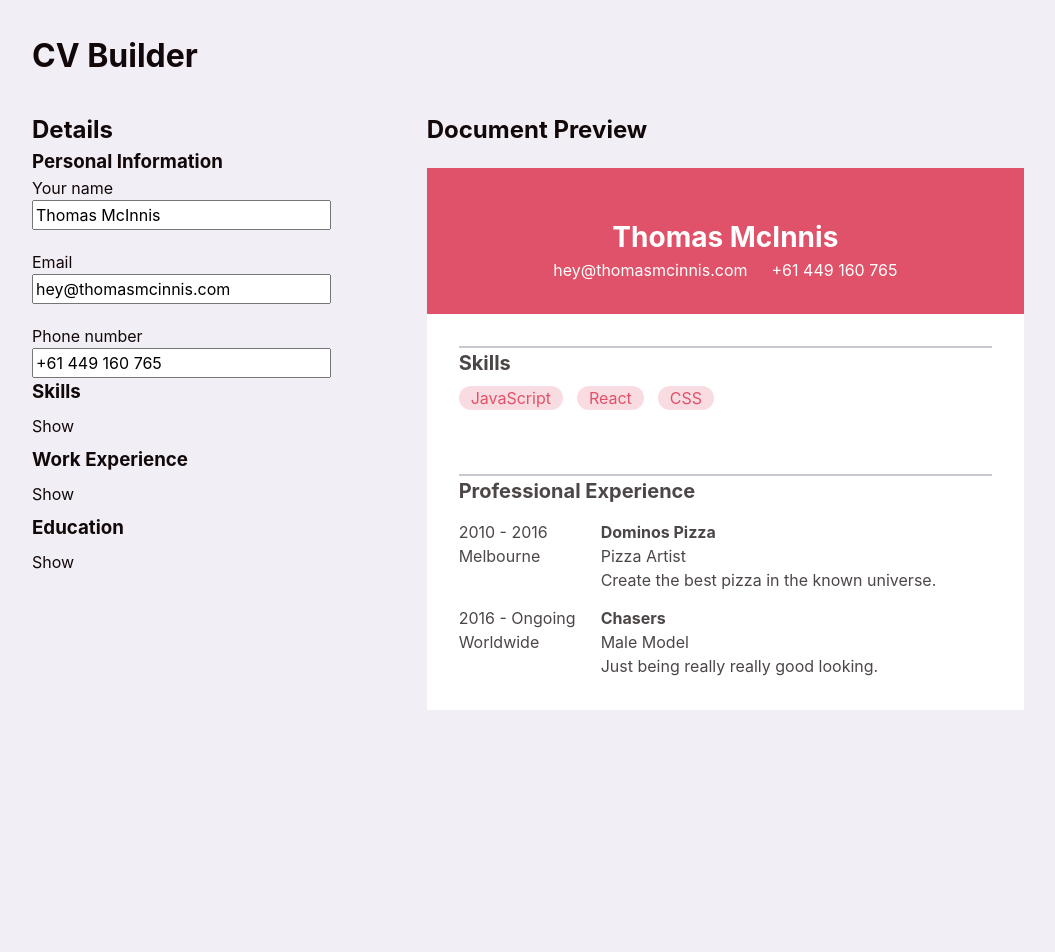
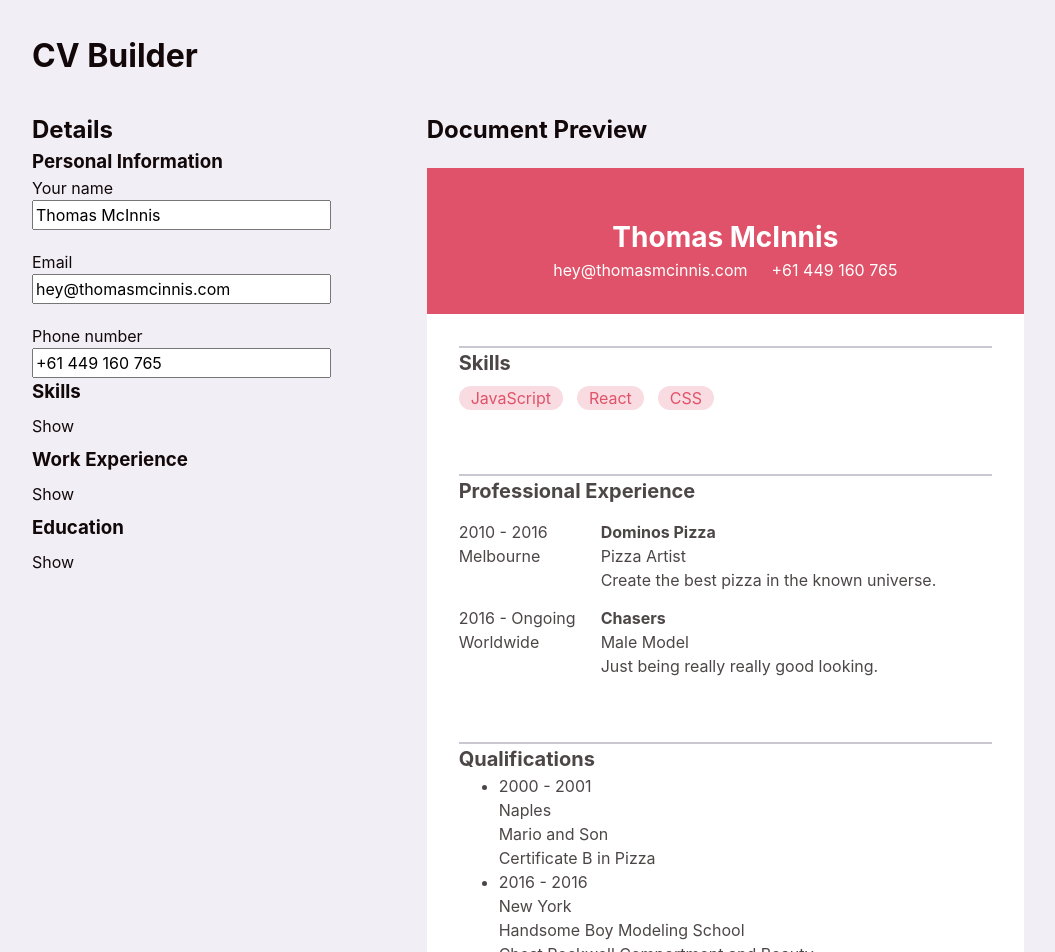
Before and after one commit to thomasmcinnis/odin-cv, a React (Vite) app: page / in a window 1280 px wide. Shown: the top 952 px of the page, without its empty margins (112-1167 px from the left). Before the commit the page ends 800 px from the top, so only its background shows below. Built offline with nearby package versions, Linux system fonts and the light colour scheme.

Commit message:
Add education form and preview

```diff
--- a/src/App.jsx
+++ b/src/App.jsx
@@ -2,12 +2,13 @@ import { useState } from "react";
 
 import Panel from "./components/panel";
 import { PersonalInfoForm, SkillsForm } from "./components/form";
-import { Preview, HeaderSection, SkillsSection, RolesSection } from "./components/preview";
+import { Preview, HeaderSection, SkillsSection, RolesSection, EducationSection } from "./components/preview";
 
 import { RolesForm } from "./components/form-roles";
 import { initialRoles } from "./model/roles";
 
 import { EducationForm } from "./components/form-education";
+import { initialCourses } from "./model/courses";
 
 const initialDetails = {
     name: 'Thomas McInnis',
@@ -25,7 +26,7 @@ function App() {
     const [person, setPerson] = useState(initialDetails)
     const [skills, setSkills] = useState(initialSkills)
     const [roles, setRoles] = useState(initialRoles);
-    const [education, setEducation] = useState([]);
+    const [education, setEducation] = useState(initialCourses);
     const [activeIndex, setActiveIndex] = useState(0);
 
     return (
@@ -69,6 +70,7 @@ function App() {
                     <HeaderSection person={person} />
                     <SkillsSection skills={skills} />
                     <RolesSection roles={roles} />
+                    <EducationSection courses={education} />
                 </Preview>
             </main>
         </>
--- a/src/components/form-education.jsx
+++ b/src/components/form-education.jsx
@@ -1,8 +1,87 @@
+import { useState } from "react";
+import { createCourse } from "../model/courses";
+
+const formFields = [
+    { name: 'title', prettyName: 'Certification', type: 'text', required: true, },
+    { name: 'school', prettyName: 'School', type: 'text', required: true, },
+    { name: 'location', prettyName: 'Location', type: 'text', required: true, },
+    { name: 'startYear', prettyName: 'Start Date', type: 'text', required: true, },
+    { name: 'endYear', prettyName: 'End Date', type: 'text', required: true, },
+]
+
+const initialState = {
+    title: '',
+    school: '',
+    location: '',
+    startYear: '',
+    endYear: '',
+}
 
 export function EducationForm({ education, setEducation }) {
+    const [course, setCourse] = useState(initialState)
+
+    function handleChange(e) {
+        setCourse({
+            ...course,
+            [e.target.name]: e.target.value
+        });
+    }
+
+    function handleSubmit(e) {
+        e.preventDefault();
+        setEducation([
+            ...education,
+            createCourse(course)
+        ]);
+        setCourse(initialState);
+    }
+
+    function handleDelete(e, id) {
+        e.preventDefault();
+        setEducation(education.filter(c => c.id !== id));
+    }
+
+    function handleEdit(e, course) {
+        e.preventDefault();
+        setCourse(course);
+        setEducation(education.filter(c => c.id !== course.id));
+    }
+
+    // Add function to edit
+    // should grab the id of the item, set that item from roles
+    // to role, and delete it from roles
+    // Need to display a list of roles below with a delete and edit button
+
     return (
-        <form>
-            <h3>Education</h3>
-        </form>
+        <div>
+            <form>
+                {formFields.map((field) => (
+                    <div key={field.name}>
+                        <label htmlFor={field.name}>{field.prettyName}</label>
+                        <input
+                            type={field.type}
+                            name={field.name}
+                            id={field.name}
+                            value={course[field.name]}
+                            onChange={e => handleChange(e)}
+                            required={field.required}
+                        />
+                    </div>
+                ))}
+                <button onClick={e => handleSubmit(e)}
+                >Add</button>
+            </form>
+            <ul>
+                {education && education.map(course => (
+                    <li key={course.id}>
+                        {course.title}
+                        <button onClick={e => handleDelete(e, course.id)}
+                        >Delete</button>
+                        <button onClick={e => handleEdit(e, course)}
+                        >Edit</button>
+                    </li>
+                ))}
+            </ul>
+        </div>
     )
 }
--- a/src/components/form-roles.jsx
+++ b/src/components/form-roles.jsx
@@ -26,10 +26,36 @@ export function RolesForm({ roles, setRoles }) {
         setRole({
             ...role,
             [e.target.name]: e.target.value
-        })
+        });
     }
 
+    function handleSubmit(e) {
+        e.preventDefault();
+        setRoles([
+            ...roles,
+            createRole(role)
+        ]);
+        setRole(initialState);
+    }
+
+    function handleDelete(e, id) {
+        e.preventDefault();
+        setRoles(roles.filter(r => r.id !== id));
+    }
+
+    function handleEdit(e, role) {
+        e.preventDefault();
+        setRole(role);
+        setRoles(roles.filter(r => r.id !== role.id));
+    }
+
+    // Add function to edit
+    // should grab the id of the item, set that item from roles
+    // to role, and delete it from roles
+    // Need to display a list of roles below with a delete and edit button
+
     return (
+        <div>
             <form>
                 {formFields.map((field) => (
                     <div key={field.name}>
@@ -44,15 +70,20 @@ export function RolesForm({ roles, setRoles }) {
                         />
                     </div>
                 ))}
-            <button onClick={(e) => {
-                e.preventDefault();
-                setRoles([
-                    ...roles,
-                    createRole(role)
-                ]);
-                setRole(initialState)
-            }}
+                <button onClick={e => handleSubmit(e)}
                 >Add</button>
             </form>
+            <ul>
+                {roles && roles.map(role => (
+                    <li key={role.id}>
+                        {role.title}
+                        <button onClick={e => handleDelete(e, role.id)}
+                        >Delete</button>
+                        <button onClick={e => handleEdit(e, role)}
+                        >Edit</button>
+                    </li>
+                ))}
+            </ul>
+        </div>
     )
 }
--- a/src/components/preview.jsx
+++ b/src/components/preview.jsx
@@ -60,5 +60,28 @@ export function RolesSection({ roles }) {
             </ul>
         </div>
     )
+}
 
+export function EducationSection({ courses }) {
+    return (
+        <div className="pageSection">
+            <p className="sectionTitle">Qualifications</p>
+            <ul className="coursesList">
+                {courses && courses.map((course) => {
+                    return (
+                        <li key={course.id}>
+                            <div>
+                                <p>{course.startYear} - {course.endYear}</p>
+                                <p>{course.location}</p>
+                            </div>
+                            <div>
+                                <p className="courseSchool">{course.school}</p>
+                                <p>{course.title}</p>
+                            </div>
+                        </li>
+                    )
+                })}
+            </ul>
+        </div>
+    )
 }
--- /dev/null
+++ b/src/model/courses.js
@@ -0,0 +1,32 @@
+const coursesData = [
+    {
+        title: 'Certificate B in Pizza',
+        school: 'Mario and Son',
+        startYear: '2000',
+        endYear: '2001',
+        location: 'Naples',
+    },
+    {
+        title: 'Chest Rockwell Comportment and Beauty',
+        school: 'Handsome Boy Modeling School',
+        startYear: '2016',
+        endYear: '2016',
+        location: 'New York',
+    },
+];
+
+export function createCourse({ title, school, location, startYear, endYear }) {
+    const id = self.crypto.randomUUID().substring(0, 6);
+    return {
+        id,
+        title,
+        school,
+        location,
+        startYear,
+        endYear,
+    };
+}
+
+export const initialCourses = coursesData.map((course) => {
+    return createCourse(course);
+});
```
Lines whose indentation alone changed are shown as unchanged.
